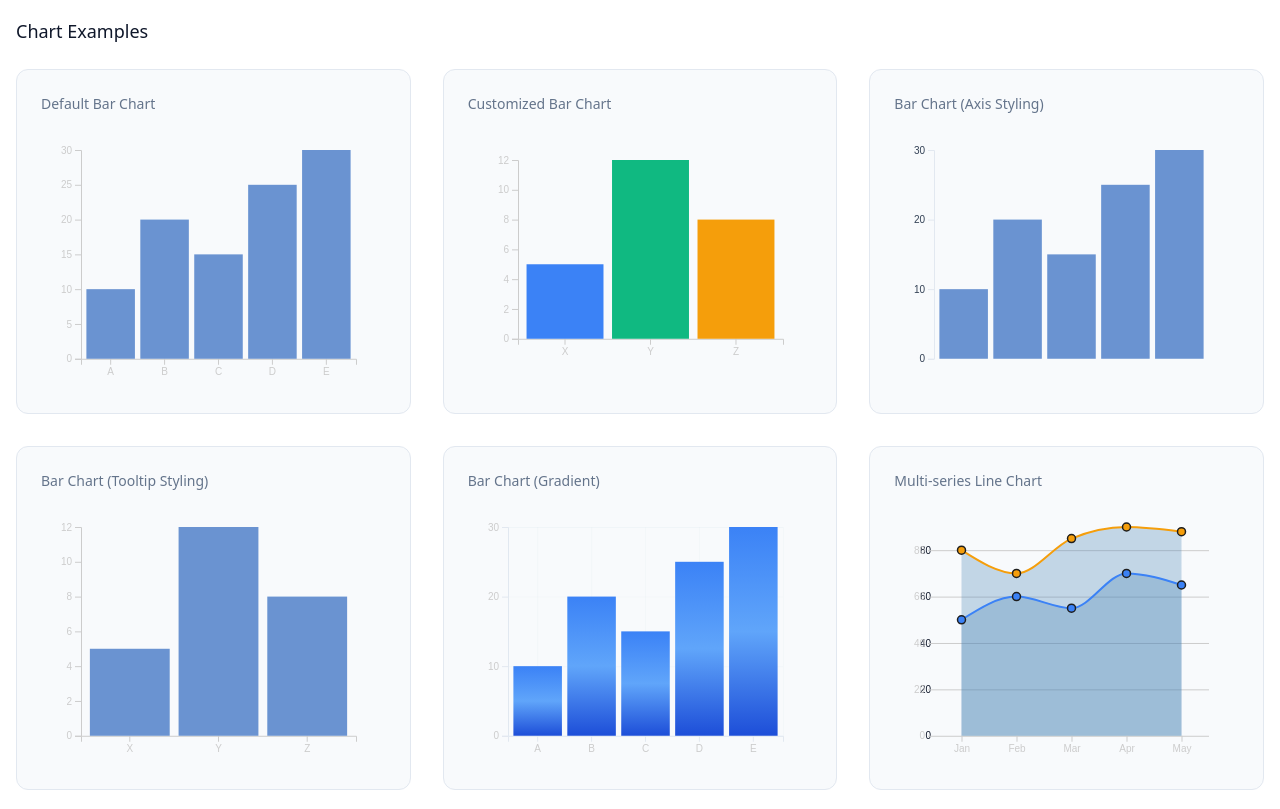
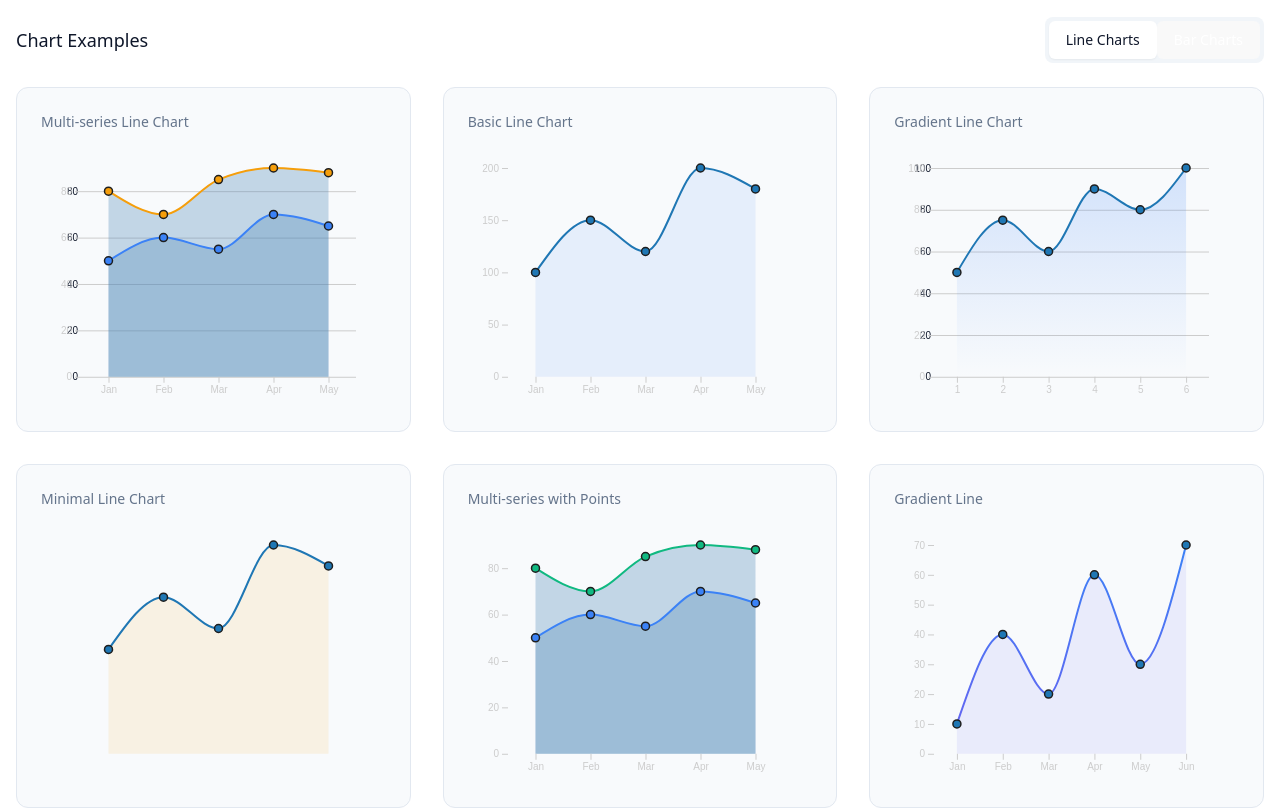
Before and after one commit to harshattray/apus, a React (Vite) app: page / in a window 1280 px wide. Shown: the part 620-1429 px from the top of the page. Built offline with nearby package versions, Linux system fonts and the light colour scheme.

Commit message:
feat: Charts seggregated into tabs

```diff
--- a/src/demo/App.tsx
+++ b/src/demo/App.tsx
@@ -5,6 +5,7 @@ import apusLogo from '/apus.svg';
 
 function App() {
   const [isDarkMode, setIsDarkMode] = useState(false);
+  const [activeTab, setActiveTab] = useState<'line' | 'bar'>('line');
 
   const toggleTheme = () => {
     setIsDarkMode(!isDarkMode);
@@ -174,84 +175,43 @@ function App() {
         </section>
 
         <section>
-          <h2 className={`text-lg font-medium mb-6 ${isDarkMode ? 'text-slate-200' : 'text-slate-900'}`}>Chart Examples</h2>
-          <div className="grid gap-8 md:grid-cols-2 lg:grid-cols-3">
-            <div className={`rounded-xl p-6 border transition-colors duration-200 ${
-              isDarkMode
-                ? 'bg-slate-900/50 border-slate-800'
-                : 'bg-slate-50 border-slate-200'
-            }`}>
-              <h3 className={`text-sm font-medium mb-4 ${isDarkMode ? 'text-slate-400' : 'text-slate-500'}`}>Default Bar Chart</h3>
-              <BarChart data={barChartData1} width={400} height={300} />
+          <div className="flex items-center justify-between mb-6">
+            <h2 className={`text-lg font-medium ${isDarkMode ? 'text-slate-200' : 'text-slate-900'}`}>Chart Examples</h2>
+            <div className={`inline-flex rounded-lg p-1 ${isDarkMode ? 'bg-slate-800' : 'bg-slate-100'}`}>
+              <button
+                onClick={() => setActiveTab('line')}
+                className={`px-4 py-2 text-sm font-medium rounded-md transition-colors duration-200 ${
+                  activeTab === 'line'
+                    ? isDarkMode
+                      ? 'bg-slate-700 text-white'
+                      : 'bg-white text-slate-900 shadow-sm'
+                    : isDarkMode
+                    ? 'text-slate-400 hover:text-slate-200'
+                    : 'text-white'
+                }`}
+              >
+                Line Charts
+              </button>
+              <button
+                onClick={() => setActiveTab('bar')}
+                className={`px-4 py-2 text-sm font-medium rounded-md transition-colors duration-200 ${
+                  activeTab === 'bar'
+                    ? isDarkMode
+                      ? 'bg-slate-700 text-white'
+                      : 'bg-white text-slate-900 shadow-sm'
+                    : isDarkMode
+                    ? 'text-slate-400 hover:text-slate-200'
+                    : 'text-white'
+                }`}
+              >
+                Bar Charts
+              </button>
+            </div>
           </div>
 
-            <div className={`rounded-xl p-6 border transition-colors duration-200 ${
-              isDarkMode
-                ? 'bg-slate-900/50 border-slate-800'
-                : 'bg-slate-50 border-slate-200'
-            }`}>
-              <h3 className={`text-sm font-medium mb-4 ${isDarkMode ? 'text-slate-400' : 'text-slate-500'}`}>Customized Bar Chart</h3>
-              <BarChart
-                data={barChartData2}
-                width={400}
-                height={300}
-                color={['#3b82f6', '#10b981', '#f59e0b']}
-                margin={{ top: 30, right: 30, bottom: 50, left: 50 }}
-              />
-            </div>
-
-            <div className={`rounded-xl p-6 border transition-colors duration-200 ${
-              isDarkMode
-                ? 'bg-slate-900/50 border-slate-800'
-                : 'bg-slate-50 border-slate-200'
-            }`}>
-              <h3 className={`text-sm font-medium mb-4 ${isDarkMode ? 'text-slate-400' : 'text-slate-500'}`}>Bar Chart (Axis Styling)</h3>
-              <BarChart
-                data={barChartData1}
-                width={400}
-                height={300}
-                showXAxis={false}
-                yAxisTicks={3}
-                yAxisTextColor={isDarkMode ? '#94a3b8' : '#334155'}
-                axisLineColor={isDarkMode ? '#475569' : '#e2e8f0'}
-              />
-            </div>
-
-            <div className={`rounded-xl p-6 border transition-colors duration-200 ${
-              isDarkMode
-                ? 'bg-slate-900/50 border-slate-800'
-                : 'bg-slate-50 border-slate-200'
-            }`}>
-              <h3 className={`text-sm font-medium mb-4 ${isDarkMode ? 'text-slate-400' : 'text-slate-500'}`}>Bar Chart (Tooltip Styling)</h3>
-              <BarChart
-                data={barChartData2}
-                width={400}
-                height={300}
-                tooltipBackgroundColor={isDarkMode ? '#f87171' : '#ef4444'}
-                tooltipTextColor={'#ffffff'}
-                tooltipPadding={'6px 10px'}
-                tooltipBorderRadius={'3px'}
-                tooltipFontSize={'11px'}
-              />
-            </div>
-
-            <div className={`rounded-xl p-6 border transition-colors duration-200 ${
-              isDarkMode
-                ? 'bg-slate-900/50 border-slate-800'
-                : 'bg-slate-50 border-slate-200'
-            }`}>
-              <h3 className={`text-sm font-medium mb-4 ${isDarkMode ? 'text-slate-400' : 'text-slate-500'}`}>Bar Chart (Gradient)</h3>
-              <BarChart
-                data={barChartData1}
-                width={400}
-                height={300}
-                gradientColors={['#3b82f6', '#60a5fa', '#1d4ed8']}
-                showGridLines={true}
-                yAxisTicks={4}
-                axisLineColor={isDarkMode ? '#475569' : '#e2e8f0'}
-              />
-            </div>
-
+          <div className="grid gap-8 md:grid-cols-2 lg:grid-cols-3">
+            {activeTab === 'line' ? (
+              <>
                 <div className={`rounded-xl p-6 border transition-colors duration-200 ${
                   isDarkMode
                     ? 'bg-slate-900/50 border-slate-800'
@@ -365,6 +325,86 @@ function App() {
                     pointColor="#fff"
                   />
                 </div>
+              </>
+            ) : (
+              <>
+                <div className={`rounded-xl p-6 border transition-colors duration-200 ${
+                  isDarkMode
+                    ? 'bg-slate-900/50 border-slate-800'
+                    : 'bg-slate-50 border-slate-200'
+                }`}>
+                  <h3 className={`text-sm font-medium mb-4 ${isDarkMode ? 'text-slate-400' : 'text-slate-500'}`}>Default Bar Chart</h3>
+                  <BarChart data={barChartData1} width={400} height={300} />
+                </div>
+
+                <div className={`rounded-xl p-6 border transition-colors duration-200 ${
+                  isDarkMode
+                    ? 'bg-slate-900/50 border-slate-800'
+                    : 'bg-slate-50 border-slate-200'
+                }`}>
+                  <h3 className={`text-sm font-medium mb-4 ${isDarkMode ? 'text-slate-400' : 'text-slate-500'}`}>Customized Bar Chart</h3>
+                  <BarChart
+                    data={barChartData2}
+                    width={400}
+                    height={300}
+                    color={['#3b82f6', '#10b981', '#f59e0b']}
+                    margin={{ top: 30, right: 30, bottom: 50, left: 50 }}
+                  />
+                </div>
+
+                <div className={`rounded-xl p-6 border transition-colors duration-200 ${
+                  isDarkMode
+                    ? 'bg-slate-900/50 border-slate-800'
+                    : 'bg-slate-50 border-slate-200'
+                }`}>
+                  <h3 className={`text-sm font-medium mb-4 ${isDarkMode ? 'text-slate-400' : 'text-slate-500'}`}>Bar Chart (Axis Styling)</h3>
+                  <BarChart
+                    data={barChartData1}
+                    width={400}
+                    height={300}
+                    showXAxis={false}
+                    yAxisTicks={3}
+                    yAxisTextColor={isDarkMode ? '#94a3b8' : '#334155'}
+                    axisLineColor={isDarkMode ? '#475569' : '#e2e8f0'}
+                  />
+                </div>
+
+                <div className={`rounded-xl p-6 border transition-colors duration-200 ${
+                  isDarkMode
+                    ? 'bg-slate-900/50 border-slate-800'
+                    : 'bg-slate-50 border-slate-200'
+                }`}>
+                  <h3 className={`text-sm font-medium mb-4 ${isDarkMode ? 'text-slate-400' : 'text-slate-500'}`}>Bar Chart (Tooltip Styling)</h3>
+                  <BarChart
+                    data={barChartData2}
+                    width={400}
+                    height={300}
+                    tooltipBackgroundColor={isDarkMode ? '#f87171' : '#ef4444'}
+                    tooltipTextColor={'#ffffff'}
+                    tooltipPadding={'6px 10px'}
+                    tooltipBorderRadius={'3px'}
+                    tooltipFontSize={'11px'}
+                  />
+                </div>
+
+                <div className={`rounded-xl p-6 border transition-colors duration-200 ${
+                  isDarkMode
+                    ? 'bg-slate-900/50 border-slate-800'
+                    : 'bg-slate-50 border-slate-200'
+                }`}>
+                  <h3 className={`text-sm font-medium mb-4 ${isDarkMode ? 'text-slate-400' : 'text-slate-500'}`}>Bar Chart (Gradient)</h3>
+                  <BarChart
+                    data={barChartData1}
+                    width={400}
+                    height={300}
+                    gradientColors={['#3b82f6', '#60a5fa', '#1d4ed8']}
+                    showGridLines={true}
+                    yAxisTicks={4}
+                    axisLineColor={isDarkMode ? '#475569' : '#e2e8f0'}
+                  />
+                </div>
+              </>
+            )}
           </div>
         </section>
       </main>
```
Lines whose indentation alone changed are shown as unchanged.
